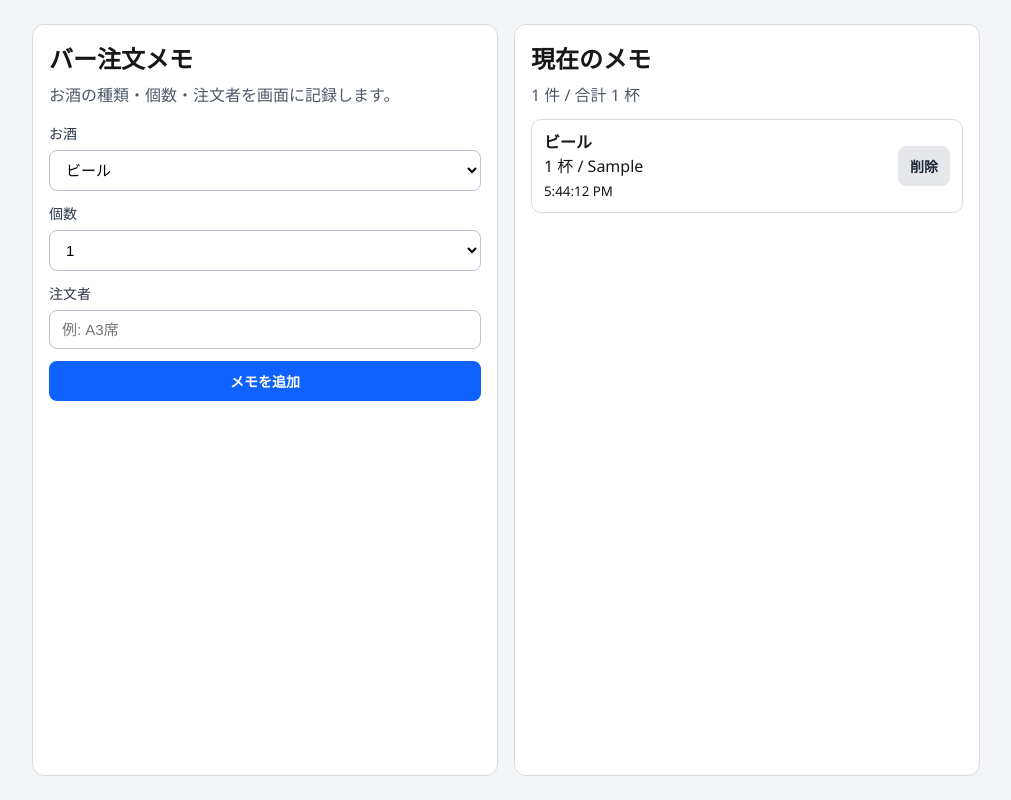
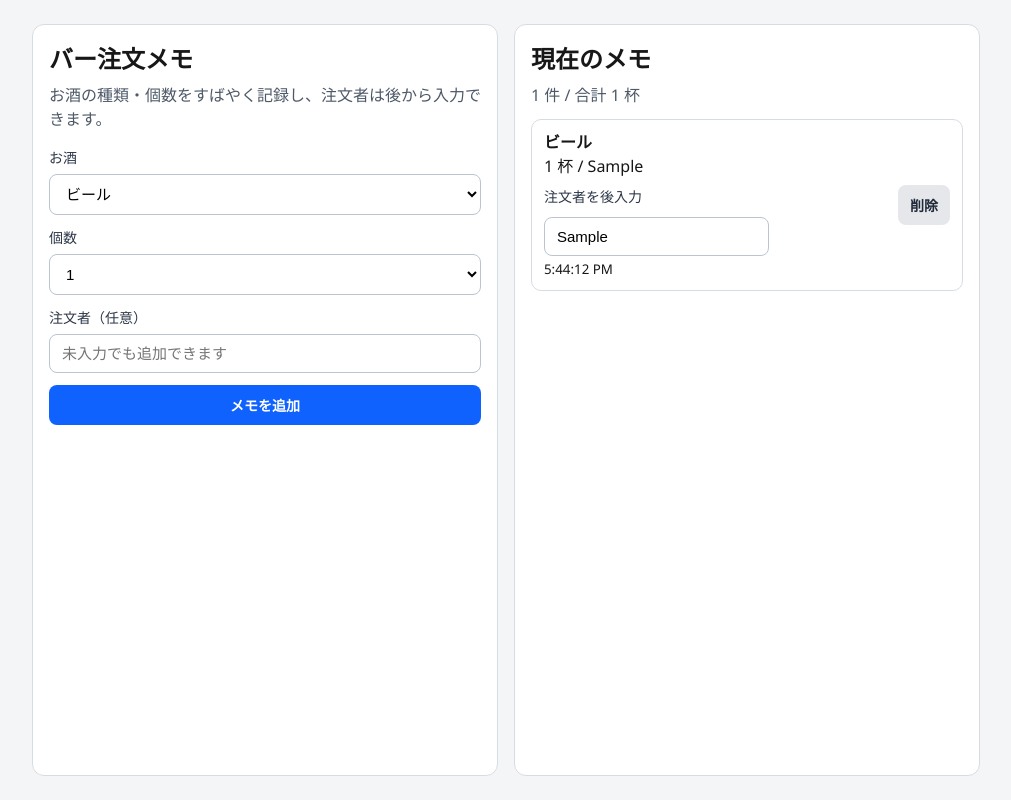
Before and after one commit to ytkg/orders, a React (Vite) app: page / in a window 1280 px wide. Both pictures are taken after typing "Sample" into the empty fields and a click on the button "メモを追加". Shown: the whole page, without its empty margins (134-1145 px from the left). Built offline with nearby package versions, Linux system fonts and the light colour scheme.

Commit message:
feat: allow adding orders without customer and edit later for issue #5

```diff
--- a/src/App.tsx
+++ b/src/App.tsx
@@ -39,10 +39,6 @@ function App() {
     event.preventDefault();
     const parsedQuantity = Number.parseInt(quantity, 10);
 
-    if (!customer.trim()) {
-      setError("注文者は必須です。");
-      return;
-    }
     if (!Number.isInteger(parsedQuantity) || parsedQuantity <= 0) {
       setError("個数は1以上の整数で入力してください。");
       return;
@@ -66,12 +62,21 @@ function App() {
   const removeOrder = (id: number) => {
     setOrders((prev) => prev.filter((order) => order.id !== id));
   };
+  const updateOrderCustomer = (id: number, nextCustomer: string) => {
+    setOrders((prev) =>
+      prev.map((order) =>
+        order.id === id ? { ...order, customer: nextCustomer } : order
+      )
+    );
+  };
 
   return (
     <main className="page">
       <section className="panel">
         <h1>バー注文メモ</h1>
-        <p className="subtitle">お酒の種類・個数・注文者を画面に記録します。</p>
+        <p className="subtitle">
+          お酒の種類・個数をすばやく記録し、注文者は後から入力できます。
+        </p>
 
         <form className="form" onSubmit={handleSubmit}>
           <label>
@@ -103,11 +108,11 @@ function App() {
           </label>
 
           <label>
-            注文者
+            注文者（任意）
             <input
               value={customer}
               onChange={(event) => setCustomer(event.target.value)}
-              placeholder="例: A3席"
+              placeholder="未入力でも追加できます"
             />
           </label>
 
@@ -132,8 +137,18 @@ function App() {
                 <div>
                   <strong>{order.drink}</strong>
                   <p>
-                    {order.quantity} 杯 / {order.customer}
+                    {order.quantity} 杯 / {order.customer || "注文者未入力"}
                   </p>
+                  <label className="order-customer-edit">
+                    注文者を後入力
+                    <input
+                      value={order.customer}
+                      onChange={(event) =>
+                        updateOrderCustomer(order.id, event.target.value)
+                      }
+                      placeholder="例: A3席"
+                    />
+                  </label>
                   <small>{order.createdAt.toLocaleTimeString()}</small>
                 </div>
                 <button
--- a/src/styles.css
+++ b/src/styles.css
@@ -117,6 +117,14 @@ button:hover {
   margin: 0;
 }
 
+.order-customer-edit {
+  margin-top: 8px;
+}
+
+.order-customer-edit input {
+  margin-top: 4px;
+}
+
 .remove {
   background: #e5e7eb;
   color: #1f2937;
```
Also changed, not shown: 1 other file (tests, documents, lock files or other folders).
